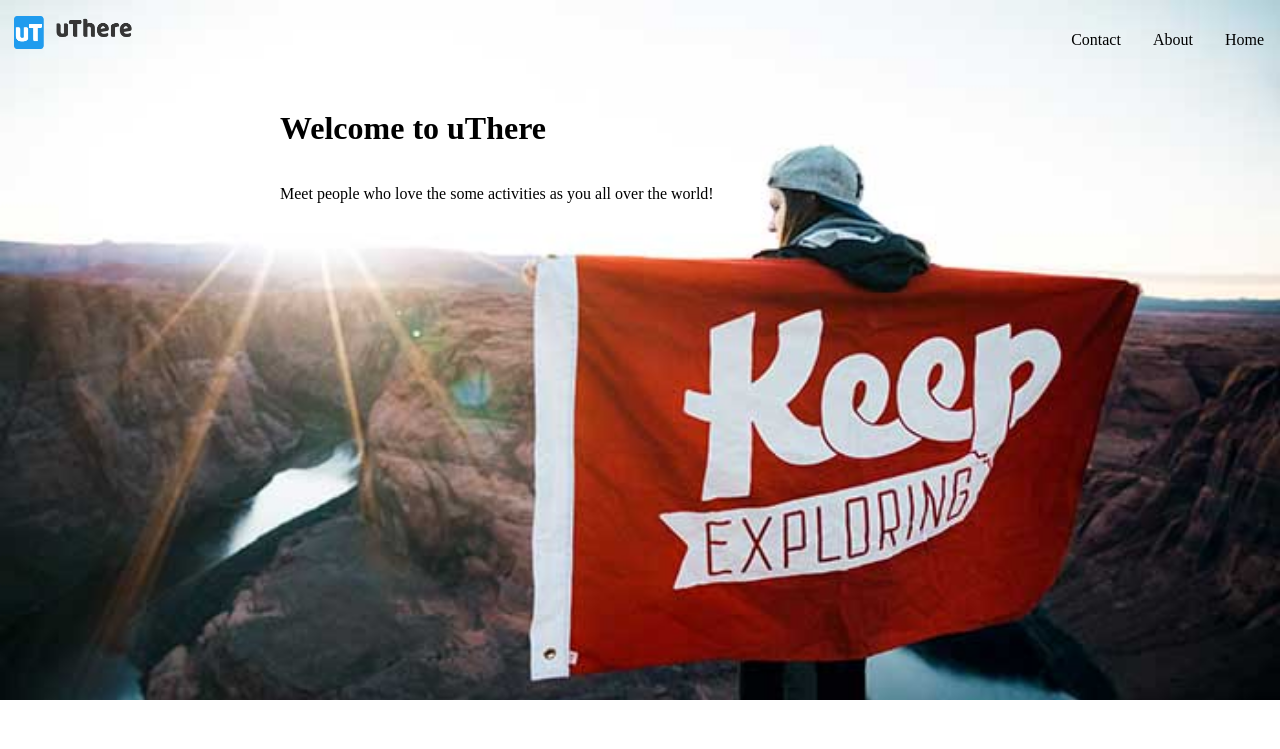
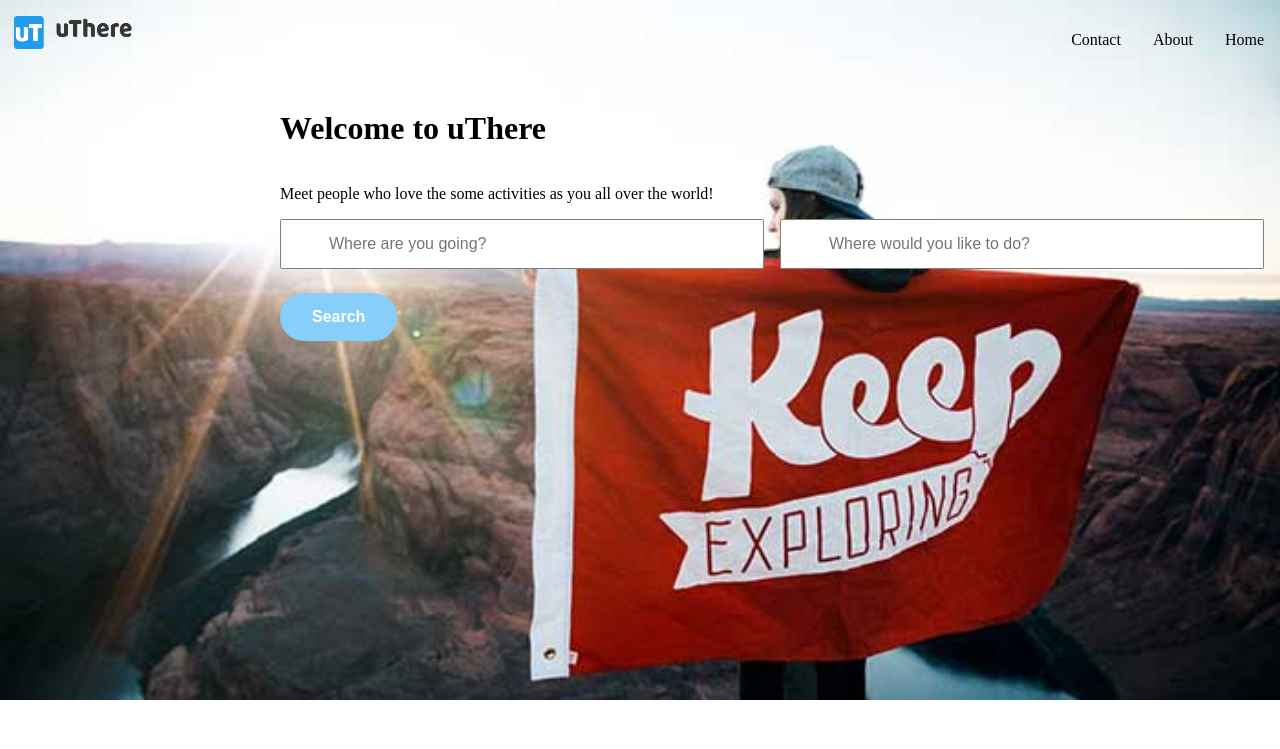
Before and after one commit to LIOR25/u-there, a Vue app in the folder frontend/: page / in a window 1280 px wide. Shown: the top 749 px of the page. Built offline with nearby package versions, Linux system fonts and the light colour scheme; grey boxes are pictures that could not be loaded.

Commit message:
home inputs

```diff
--- a/frontend/public/index.html
+++ b/frontend/public/index.html
@@ -5,6 +5,8 @@
     <meta http-equiv="X-UA-Compatible" content="IE=edge" />
     <meta name="viewport" content="width=device-width,initial-scale=1.0" />
     <link rel="icon" href="<%= BASE_URL %>favicon.ico" />
+    <script src=https://kit.fontawesome.com/beb69355bd.js></script>
+<link href="https://fonts.googleapis.com/css?family=Reenie+Beanie&display=swap" rel="stylesheet" />
     <title>uThere</title>
   </head>
   <body>
@@ -16,5 +18,6 @@
     </noscript>
     <div id="app"></div>
     <!-- built files will be auto injected -->
+
   </body>
 </html>
--- a/frontend/src/components/HelloWorld.vue
+++ b/frontend/src/components/HelloWorld.vue
@@ -10,7 +10,23 @@
         rel="noopener"
       >vue-cli documentation</a>. -->
     </p>
+  <div class="searchBlock" >
+    <form class="searchBlockTop" action="">
+      <div class="searchBlockContainer">
+        <div class="SearchInputContainer">
+       <input class="SearchInput" type="text" placeholder="Where are you going?">
+      <input class="SearchInput" type="text" placeholder="Where would you like to do?">
+       </div>
+      </div>
+<button type="submit" class="button">Search</button>
+    </form>
+
   </div>
+
+
+
+  </div>
+
 </template>
 
 <script>
@@ -37,4 +53,85 @@ li {
 a {
   color: #42b983;
 }
+
+.SearchBlock {
+    background: #fff;
+    width: 100%;
+    padding: 2rem 0 0;
+
+}
+
+
+
+.SearchBlockTop {
+    display: -webkit-box;
+    display: -ms-flexbox;
+    display: flex;
+    -webkit-box-pack: justify;
+    -ms-flex-pack: justify;
+    justify-content: space-between;
+    -webkit-box-orient: vertical;
+    -webkit-box-direction: normal;
+    -ms-flex-direction: column;
+    flex-direction: column;
+
+}
+
+
+.SearchInputContainer {
+    -webkit-box-flex: 1;
+    -ms-flex: 1 1 auto;
+    flex: 1 1 auto;
+    display: -webkit-box;
+    display: -ms-flexbox;
+    display: flex;
+    position: relative;
+    width: 100%;
+    min-height: 3rem;
+    z-index: 1;
+    margin-bottom: 1.5rem;
+}
+
+.SearchInput{
+border: 1px solid grey;
+    border-radius: 2px;
+    height: 3rem;
+    line-height: 3rem;
+    font-weight: 500;
+    padding: 0 1rem 0 3rem;
+    text-align: left;
+    margin: 0 1rem 0 0;
+    display: -webkit-box;
+    display: -ms-flexbox;
+    display: flex;
+    width: 100%;
+    -webkit-box-align: center;
+    -ms-flex-align: center;
+    align-items: center;
+    background: #fff;
+    font-size: 1rem;
+}
+
+
+.button {
+    font-size: 1rem;
+    line-height: 1rem;
+    margin: 0;
+    padding: 0 2rem;
+    border-radius: 2.5rem;
+    border: none;
+    background:lightskyblue;
+    color: #fff;
+    font-weight: 600;
+    -webkit-user-select: none;
+    -moz-user-select: none;
+    -ms-user-select: none;
+    user-select: none;
+    -webkit-transition: background .14s ease;
+    transition: background .14s ease;
+    height: 3rem;
+    min-height: 3rem;
+    overflow: hidden;
+}
+
 </style>
```
